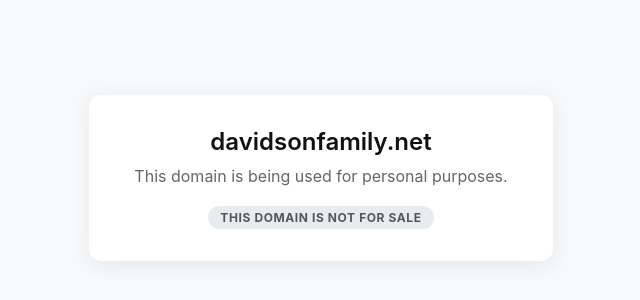
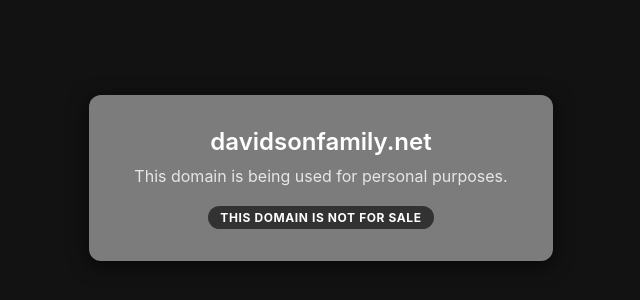
Before and after one commit to penguin97040/davidsonfamily.net, a plain HTML site: page index.html in a window 1280 px wide. Shown: the part 222-522 px from the top of the page, without its empty margins (319-959 px from the left). Drawn offline with Linux system fonts and the light colour scheme.

Commit message:
Update index.html

```diff
--- a/index.html
+++ b/index.html
@@ -6,11 +6,11 @@
     <meta name="viewport" content="width=device-width, initial-scale=1.0">
     <title>Davidson Family</title>
     <style>
-        body { font-family: -apple-system, BlinkMacSystemFont, "Segoe UI", Roboto, Helvetica, Arial, sans-serif; background-color: #f8f9fa; display: flex; align-items: center; justify-content: center; height: 100vh; margin: 0; color: #333; }
-        .container { text-align: center; padding: 2rem; background: white; border-radius: 12px; box-shadow: 0 4px 20px rgba(0,0,0,0.08); max-width: 400px; width: 90%; }
-        h1 { margin: 0 0 10px; font-weight: 600; font-size: 1.5rem; color: #111; }
-        p { margin: 0; color: #666; font-size: 1rem; }
-        .tag { display: inline-block; margin-top: 20px; padding: 4px 12px; background: #e9ecef; border-radius: 20px; font-size: 0.75rem; font-weight: bold; text-transform: uppercase; letter-spacing: 0.05em; color: #555; }
+        body { font-family: -apple-system, BlinkMacSystemFont, "Segoe UI", Roboto, Helvetica, Arial, sans-serif; background-color: #121212; display: flex; align-items: center; justify-content: center; height: 100vh; margin: 0; color: #999999; }
+        .container { text-align: center; padding: 2rem; background-color: #7d7c7c; border-radius: 12px; box-shadow: 0 4px 20px rgba(0,0,0,0.68); max-width: 400px; width: 90%; }
+        h1 { margin: 0 0 10px; font-weight: 600; font-size: 1.5rem; color: #ffffff; }
+        p { margin: 0; color: #e6e6e6; font-size: 1rem; }
+        .tag { display: inline-block; margin-top: 20px; padding: 4px 12px; background: #333232; border-radius: 20px; font-size: 0.75rem; font-weight: bold; text-transform: uppercase; letter-spacing: 0.05em; color: #ffffff; }
     </style>
 </head>
 <body>
```
